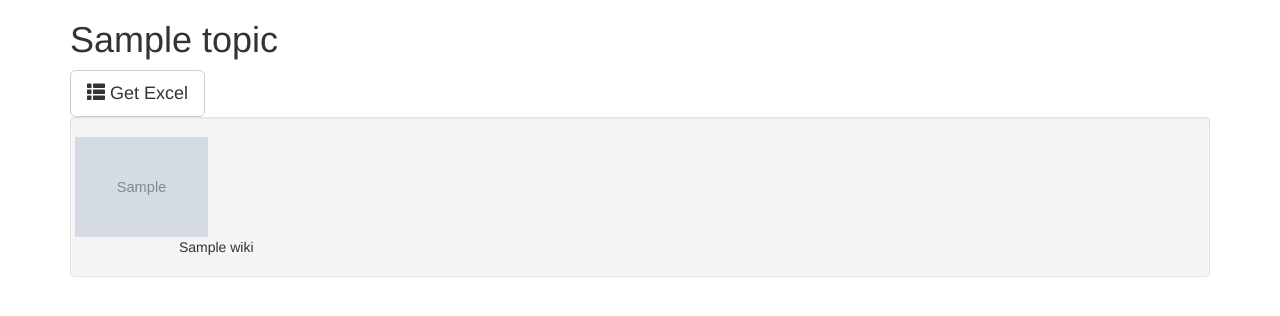
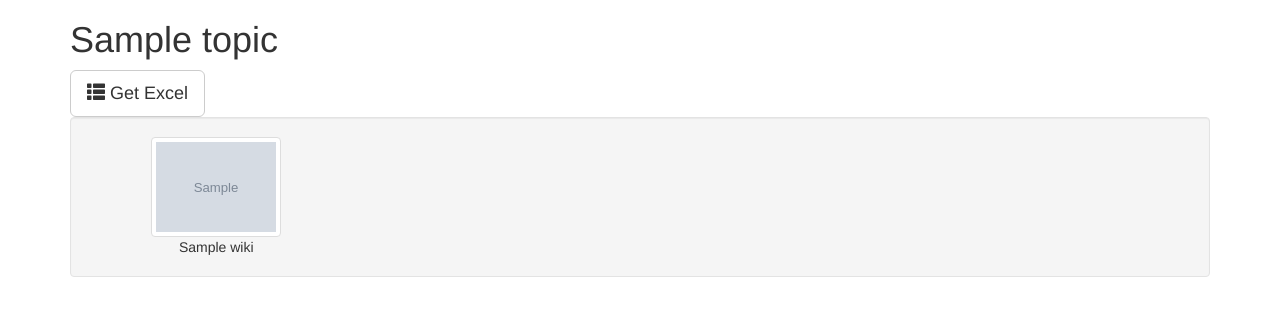
Before and after one commit to Wikia/WikiaAuthority, a Flask app: template AuthorityReporter/templates/wiki.html in a window 1280 px wide. Shown: the top 316 px of the page. Run offline with Flask 2, Linux system fonts and the light colour scheme; the template is opened without the code that fills it: most values are stand-ins (such as "Sample title", 1, 10 or a date in 2020); grey boxes marked "Sample" are stand-in pictures.

Commit message:
more style

```diff
--- a/AuthorityReporter/templates/wiki.html
+++ b/AuthorityReporter/templates/wiki.html
@@ -17,7 +17,7 @@
         <div class="row">
         {% for wiki in wiki_ids %}
           <div class="col-md-3 col-sm-3">
-              <div class="row"><img src="{{wikis[wiki]['image']}}"  alt="" style="max-height: 100px; margin: 0 auto;"/></div>
+              <div class="row" style="text-align: center""><img class="img-thumbnail" src="{{wikis[wiki]['image']}}"  alt="" style="max-height: 100px; margin: 0 auto;"/></div>
               <div class="row" style="text-align: center">{{wikis[wiki]['title']}}</div>
           </div>
         {% endfor %}
```
